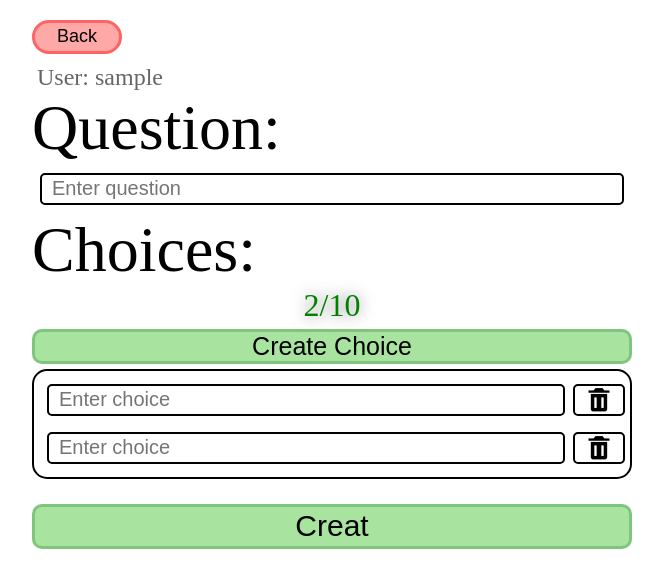
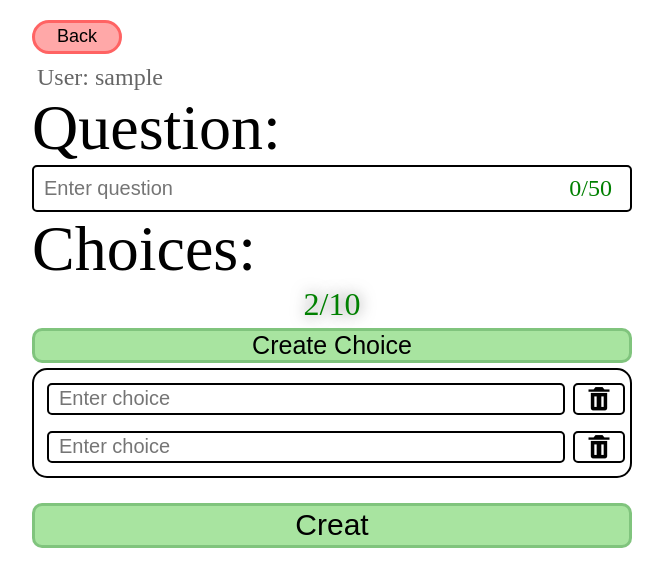
Before and after one commit to Kotoninja/Pet-polls-site, a Django app: page /polls/create-question in a window 1280 px wide. Shown: the part 85-673 px from the top of the page, without its empty margins (308-971 px from the left). Run offline with Django 5.2, Linux system fonts and the light colour scheme; the visitor is signed in with stand-in values (Sample User, id 1).

Commit message:
Added question lenght counter in creater question page

```diff
--- a/polls/models.py
+++ b/polls/models.py
@@ -2,7 +2,7 @@ from django.db import models
 
 
 class Question(models.Model):
-    question_text = models.CharField(max_length=200)
+    question_text = models.CharField(max_length=50)
     question_votes = models.IntegerField(default=0)
     question_author = models.CharField(max_length=20, default="Anonymous")
 
--- a/polls/static/polls/css/create_question_style.css
+++ b/polls/static/polls/css/create_question_style.css
@@ -92,7 +92,7 @@ form .creator {
     cursor: pointer;
     margin: 10px 0 0 5px;
     font-size: 24px;
-    color : var(--optional-information-color);
+    color: var(--optional-information-color);
     user-select: none;
 }
 
@@ -107,6 +107,30 @@ form input {
     font-size: 20px;
     border-radius: 5px;
     padding: 10px;
+}
+
+form .question {
+    position: relative;
+    background-color: inherit;
+    bottom: 1;
+}
+
+form .question input {
+    position: relative;
+    margin: 0;
+    width: 100%;
+    height: 100%;
+    padding-right: 10%;
+}
+
+form .question-length-counter {
+    position: absolute;
+    font-size: 24px;
+    color:green;
+    right: 20px;
+    top: 50%;
+    transform: translateY(-50%);
+    /* right:1; */
 }
 
 form .count-choices {
@@ -171,8 +195,7 @@ form div.choices-list div button:hover i {
     color: red;
 }
 
-form button[type = 'submit'] {
-    position: relative;
+form button[type='submit'] {
     margin: 25px 0 0 0;
     height: 50%;
     cursor: pointer;
@@ -184,6 +207,6 @@ form button[type = 'submit'] {
     background-color: var(--primary-button-color);
 }
 
-form button[type = 'submit']:hover {
+form button[type='submit']:hover {
     border-color: var(--border-button-hover-color);
 }
--- /dev/null
+++ b/polls/static/polls/js/create_question_question_length_counter.js
@@ -0,0 +1,31 @@
+var questionLengtText = document.querySelector(".question-length-counter");
+var questionInput = document.querySelector("input[name='question']");
+
+
+// console.log(questionLengtText)
+
+function changeColor(length) {
+    if (length < 25) {
+        return "green";
+    } else if (length >= 25 && length <= 40) {
+        return "sandybrown";
+    } else {
+        return "red";
+    };
+};
+
+function checkLength() {
+    console.log(questionInput.value.length);
+    questionLengtText.textContent = questionInput.value.length + '/50';
+    questionLengtText.style.color = changeColor(questionInput.value.length);
+};
+
+
+questionInput.addEventListener('input', event => {
+    if (questionInput.value.length <= 50) {
+        checkLength();
+    } else {
+        event.preventDefault();
+        alert('Стоп! Ваше значение превышает максимально допустимую длину!');
+    };
+});
--- a/polls/templates/polls/create_question.html
+++ b/polls/templates/polls/create_question.html
@@ -32,7 +32,11 @@
         <label class="creator" for="creator">User: {{request.user.username}}</label>
         <input type="hidden" name="creator" value = {{request.user.username}}>
         <label for="question">Question:</label>
-        <input type="text" name="question" placeholder="Enter question" required />
+
+        <div class = "question">
+          <input type="text" name="question" placeholder="Enter question" required />
+          <span class = "question-length-counter"> 0/50</span>
+        </div>
         <label for="choices">Choices:</label>
         <span class="count-choices">0/10</span>
         <button class="create-choice" type="button">Create Choice</button>
@@ -44,6 +48,7 @@
   {{ json_data|json_script:"county-data"}}
   <script type="text/javascript" src='{% static "polls/js/create_question_add_remove_choice.js" %}'></script>
   <script type="text/javascript" src='{% static "polls/js/create_question_switch_user.js" %}'></script>
+  <script type="text/javascript" src='{% static "polls/js/create_question_question_length_counter.js" %}'></script>
 </body>
 
 </html>
```
Also changed, not shown: polls/migrations/0003_alter_question_question_text.py (added).
